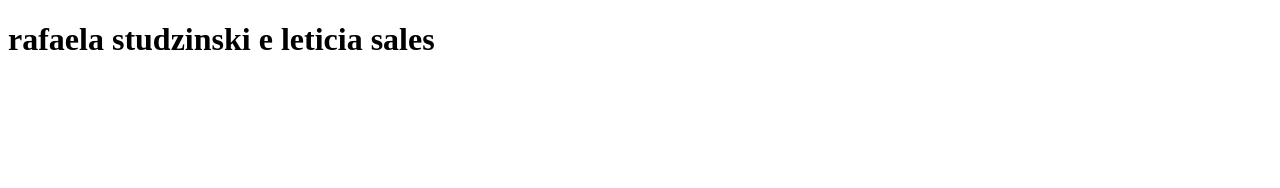
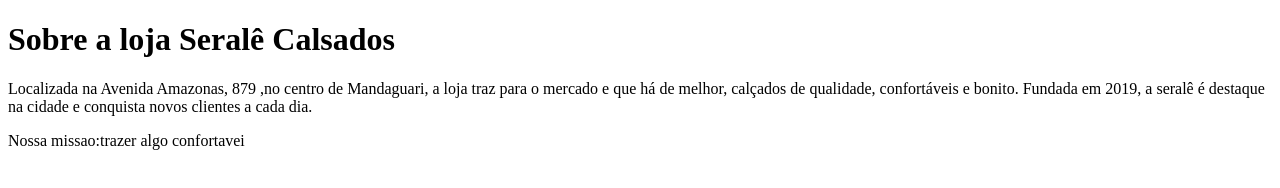
Before and after one commit to Rafinhadele/pensamentocomputacional, a plain HTML site: page index.html in a window 1280 px wide. Drawn offline with Linux system fonts and the light colour scheme.

Commit message:
index.html

```diff
--- a/index.html
+++ b/index.html
@@ -3,8 +3,13 @@
   <head>
     <meta charset="utf-8">
     <title></title>
+    <link rel="stylesheet" href="style.css">
   </head>
   <body>
-    <h1>rafaela studzinski e leticia sales</h1>
+    <h1>Sobre a loja Seralê Calsados</h1>
+    <p>Localizada na Avenida Amazonas, 879 ,no centro de Mandaguari, a loja traz para o mercado e que há de melhor, calçados de qualidade, confortáveis e bonito.
+  Fundada em 2019, a seralê é destaque na cidade e conquista novos clientes a cada dia.
+ </p>
+ <p>Nossa missao:trazer algo confortavei</p>
   </body>
 </html>
```
Also changed, not shown: style.css (added).
